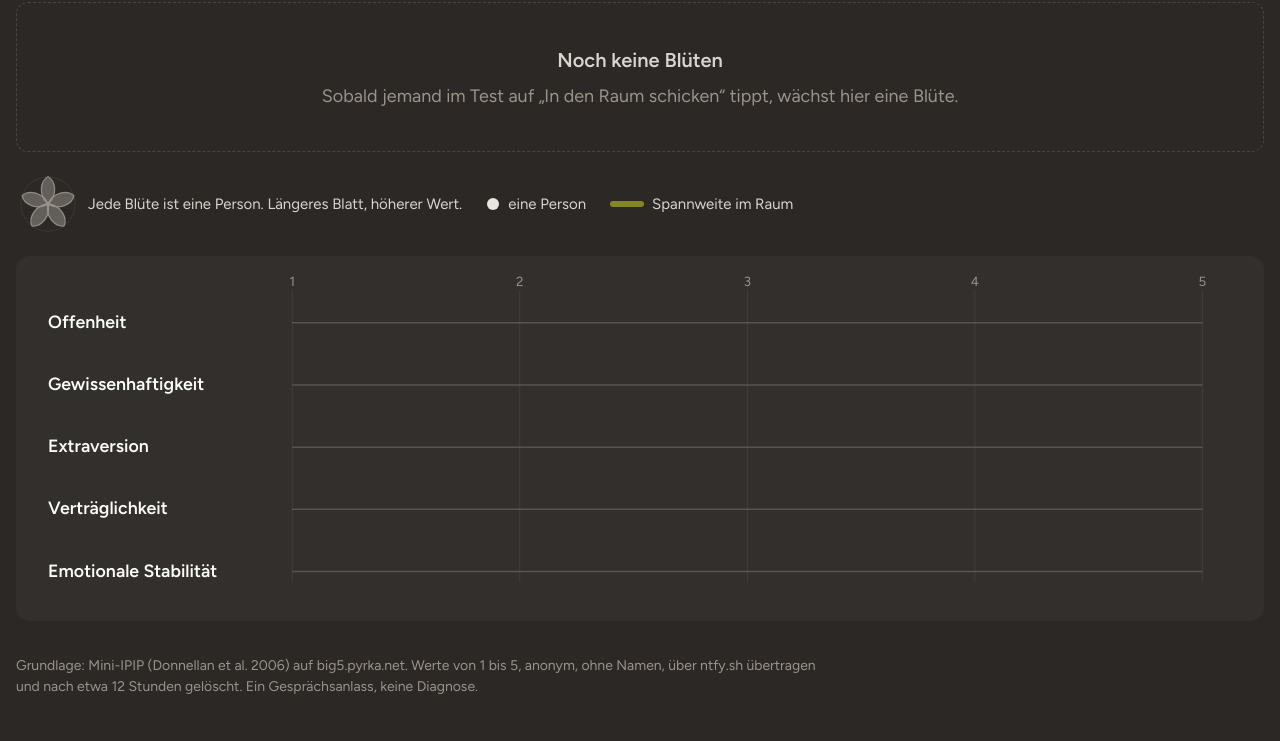
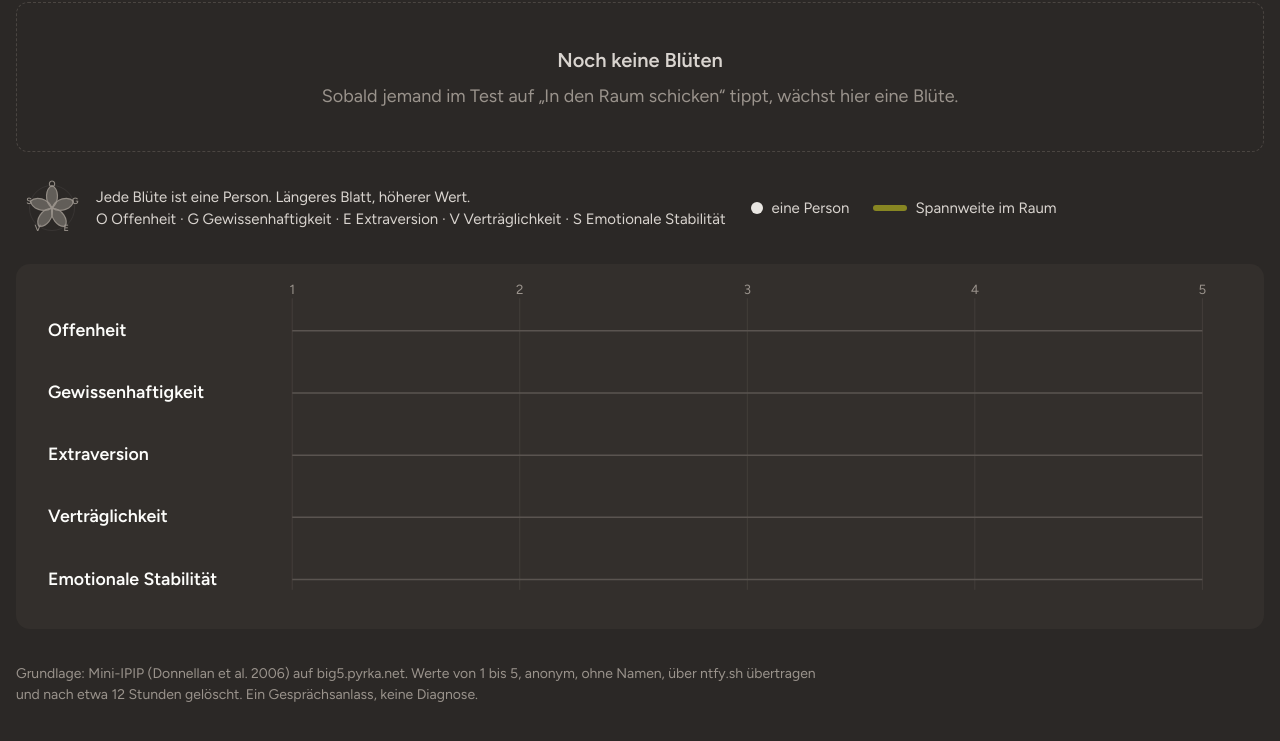
Before and after one commit to anjpyrka/big5, a plain HTML site: page raum/index.html in a window 1280 px wide. Shown: the part 169-910 px from the top of the page. Drawn offline with Linux system fonts and the light colour scheme.

Commit message:
Label petals with trait initials

```diff
--- a/raum/index.html
+++ b/raum/index.html
@@ -63,7 +63,7 @@ button:focus-visible{outline:2px solid var(--lime);outline-offset:2px}
   <div class="meadow" id="meadow"></div>
 
   <div class="legend">
-    <span><svg width="64" height="64" viewBox="-40 -40 80 80" aria-hidden="true" id="keyFlower"></svg>Jede Blüte ist eine Person. Längeres Blatt, höherer Wert.</span>
+    <span><svg width="72" height="72" viewBox="-48 -48 96 96" aria-hidden="true" id="keyFlower"></svg>Jede Blüte ist eine Person. Längeres Blatt, höherer Wert.<br>O Offenheit · G Gewissenhaftigkeit · E Extraversion · V Verträglichkeit · S Emotionale Stabilität</span>
     <span><svg width="14" height="14"><circle cx="7" cy="7" r="6" fill="var(--petal)"/></svg>eine Person</span>
     <span><svg width="34" height="10"><rect x="0" y="2" width="34" height="6" rx="3" fill="var(--lime)" opacity=".5"/></svg>Spannweite im Raum</span>
   </div>
@@ -83,13 +83,16 @@ const fmt=v=>v.toLocaleString('de-DE',{minimumFractionDigits:2,maximumFractionDi
 let people=[]; let source='none'; let selected=-1;
 
 function petal(L,W){return `M0 0 C${W} ${-L*.3},${W*.8} ${-L*.85},0 ${-L} C${-W*.8} ${-L*.85},${-W} ${-L*.3},0 0Z`}
-function drawFlower(svg,s,R,col,hi){
+const IN=['O','G','E','V','S'];
+function drawFlower(svg,s,R,col,hi,lab){
   svg.appendChild(el('circle',{r:R,fill:'none',stroke:col,'stroke-opacity':.14,'stroke-width':1.2}));
   s.forEach((v,k)=>{const p=(v-1)/4;const L=R*(.28+.72*p);
     svg.appendChild(el('path',{d:petal(L,L*.36),transform:`rotate(${k*72})`,fill:col,'fill-opacity':(hi?.3:.1)+.4*p,stroke:col,'stroke-opacity':.9,'stroke-width':1.6,'stroke-linejoin':'round'}));});
   svg.appendChild(el('circle',{r:R*.08,fill:col}));
+  if(lab)s.forEach((v,k)=>{const p=(v-1)/4;const L=R*(.28+.72*p);const r=Math.min(L+lab*.75,R+lab*.2);const a=k*72*Math.PI/180;
+    const t=el('text',{x:(r*Math.sin(a)).toFixed(1),y:(-r*Math.cos(a)).toFixed(1),'text-anchor':'middle','dominant-baseline':'central','font-size':lab,'font-weight':700,fill:col,'fill-opacity':.95,'font-family':'Figtree, Arial, sans-serif'});t.textContent=IN[k];svg.appendChild(t);});
 }
-(function(){const k=document.getElementById('keyFlower');drawFlower(k,[5,5,5,5,5],34,'#9A938C');})();
+(function(){const k=document.getElementById('keyFlower');drawFlower(k,[5,5,5,5,5],30,'#9A938C',false,12);})();
 
 function renderMeadow(){
   const m=document.getElementById('meadow');m.innerHTML='';
@@ -98,7 +101,7 @@ function renderMeadow(){
     const b=document.createElement('button');b.type='button';b.className='fl';b.setAttribute('aria-pressed',i===selected);
     b.setAttribute('aria-label',`Person ${i+1}: `+TR.map((t,k)=>`${t} ${fmt(s[k])}`).join(', '));
     const svg=el('svg',{viewBox:'-75 -75 150 150'});const g=el('g',{class:'grow',style:`animation-delay:${Math.min(i,20)*60}ms;transform-origin:0 0`});
-    drawFlower(g,s,68,i===selected?'#E3E31F':'#E9E6E2',i===selected);svg.appendChild(g);b.appendChild(svg);
+    drawFlower(g,s,60,i===selected?'#E3E31F':'#E9E6E2',i===selected,17);svg.appendChild(g);b.appendChild(svg);
     const sm=document.createElement('small');sm.textContent=String(i+1);b.appendChild(sm);
     b.onclick=()=>{selected=selected===i?-1:i;renderAll()};m.appendChild(b);
   });
```
